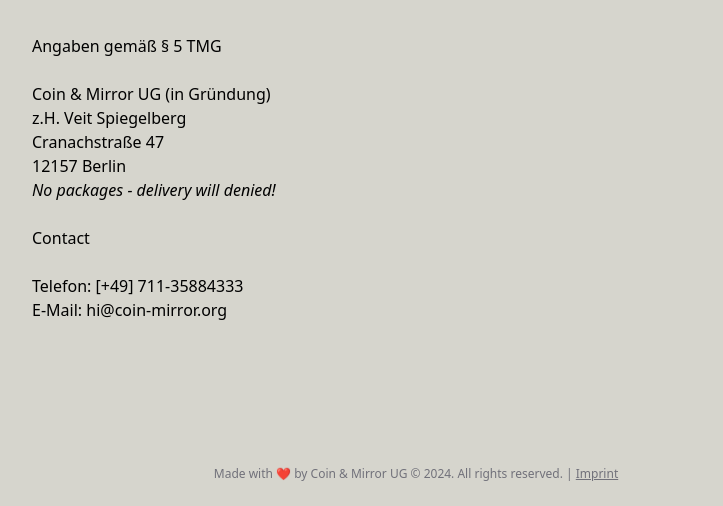
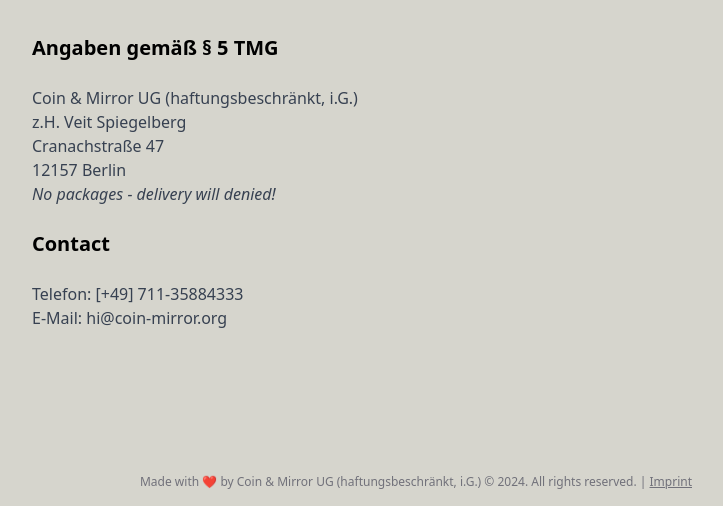
Before and after one commit to coin-mirror/website, a website: page src/imprint.html in a window 1280 px wide. Shown: the part 382-888 px from the top of the page, without its empty margins (224-947 px from the left). Drawn offline with nearby package versions, Linux system fonts and the light colour scheme; files that its build step writes are made by us from their sources.

Commit message:
fix imprint incl. linking

```diff
--- a/src/imprint/index.html
+++ b/src/imprint.html
@@ -20,9 +20,9 @@
       </h1>
 
       <div class="space-y-6 text-center sm:text-left">
-        <p className="text-xl font-semibold">Angaben gemäß § 5 TMG</p>
-        <p className="text-gray-700">
-          Coin & Mirror UG (in Gründung)
+        <p class="text-xl font-semibold">Angaben gemäß § 5 TMG</p>
+        <p class="text-gray-700">
+          Coin & Mirror UG (haftungsbeschränkt, i.G.)
           <br />
           z.H. Veit Spiegelberg
           <br />
@@ -30,11 +30,11 @@
           <br />
           12157 Berlin
           <br />
-          <i className="italic">No packages - delivery will denied!</i>
+          <i class="italic">No packages - delivery will denied!</i>
         </p>
 
-        <h3 className="text-xl font-semibold">Contact</h3>
-        <p className="text-gray-700">
+        <h3 class="text-xl font-semibold">Contact</h3>
+        <p class="text-gray-700">
           Telefon: [+49] 711-35884333
           <br />
           E-Mail: hi@coin-mirror.org
@@ -45,8 +45,8 @@
 
   <footer class="p-4 mt-8">
     <div class="container mx-auto text-center text-xs text-zinc-500">
-      Made with ❤️ by Coin & Mirror UG © 2024. All rights reserved. |
-      <a href="/imprint/index.html" class="underline">
+      Made with ❤️ by Coin & Mirror UG (haftungsbeschränkt, i.G.) © 2024. All rights reserved. |
+      <a href="/imprint.html" class="underline">
         Imprint
       </a>
     </div>
--- a/src/index.html
+++ b/src/index.html
@@ -65,8 +65,8 @@
 
   <footer class="p-4 mt-8">
     <div class="container mx-auto text-center text-xs text-zinc-500">
-      Made with ❤️ by Coin & Mirror UG © 2024. All rights reserved. |
-      <a href="/imprint/index.html" class="underline">
+      Made with ❤️ by Coin & Mirror UG (haftungsbeschränkt, i.G.) © 2024. All rights reserved. |
+      <a href="/imprint.html" class="underline">
         Imprint
       </a>
     </div>
```
